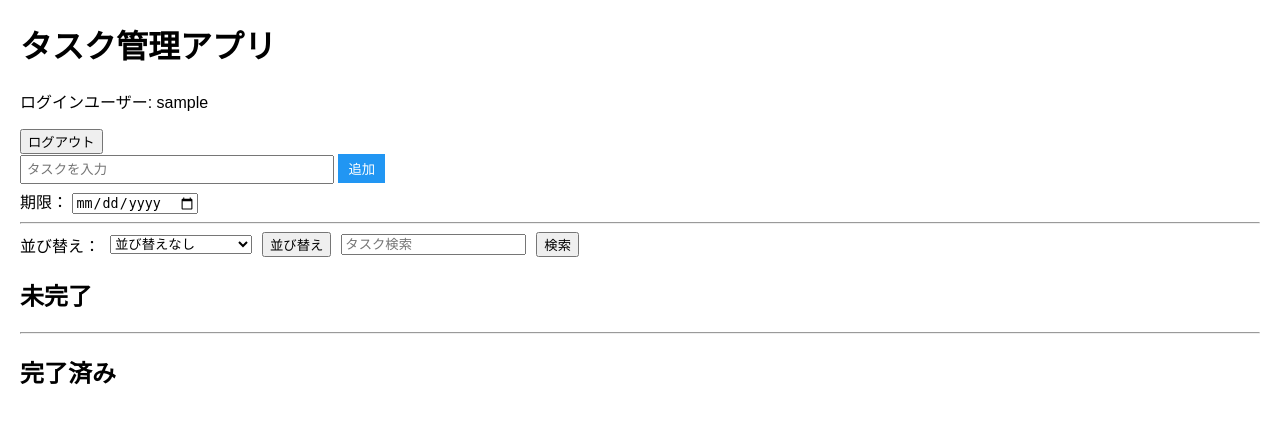
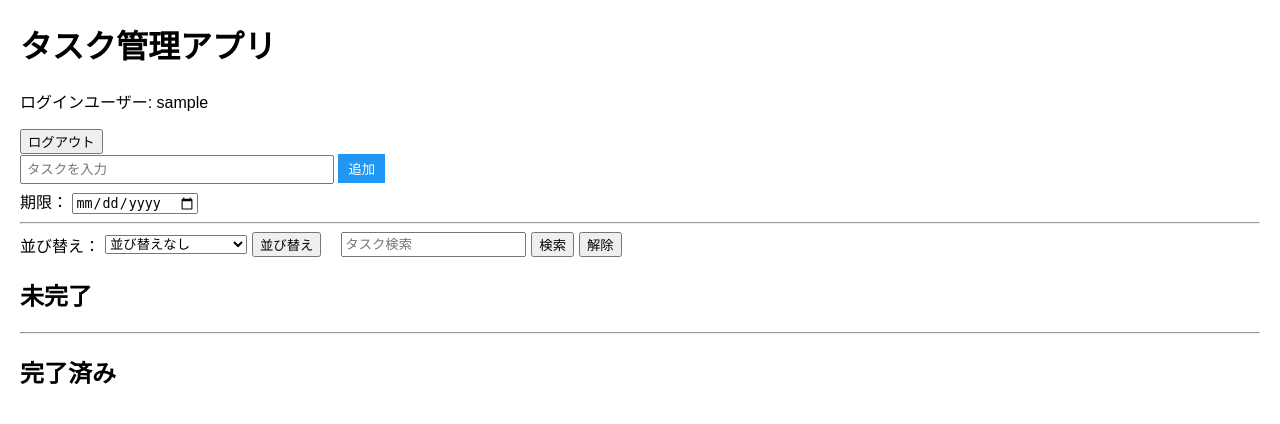
Before and after one commit to kyohei0014/flask-task-app, a Flask app: page / in a window 1280 px wide. Shown: the top 424 px of the page. Run offline with Flask 3, Linux system fonts and the light colour scheme; the visitor is signed in with stand-in values (Sample User, id 1); data that the repository does not hold is empty; some libraries are stand-ins or nearby versions.

```diff
--- a/templates/index.html
+++ b/templates/index.html
@@ -64,8 +64,10 @@
 
 <hr>
 
-<form method="get" action="/" style="margin-bottom: 10px; display:flex; gap:10px; align-items:center;">
+<div style="display:flex; align-items:center; gap:20px; margin-bottom:10px;">
 
+  <!-- 並び替え -->
+  <form method="get" action="/" style="display:flex; align-items:center; gap:5px;">
     <label>並び替え：</label>
 
     <select name="sort">
@@ -77,13 +79,16 @@
     </select>
 
     <button type="submit">並び替え</button>
+  </form>
 
-  <!-- 検索追加 -->
+  <!-- 検索 -->
+ <form method="get" action="/" style="display:flex; gap:5px;">
   <input type="text" name="q" placeholder="タスク検索">
+  <button type="submit">検索</button>
+  <a href="/"><button type="button">解除</button></a>
+</form>
 
-  <button type="submit">検索</button>
-
-</form>
+</div>
 
 <h2>未完了</h2>
 <ul>
```
Lines whose indentation alone changed are shown as unchanged.
